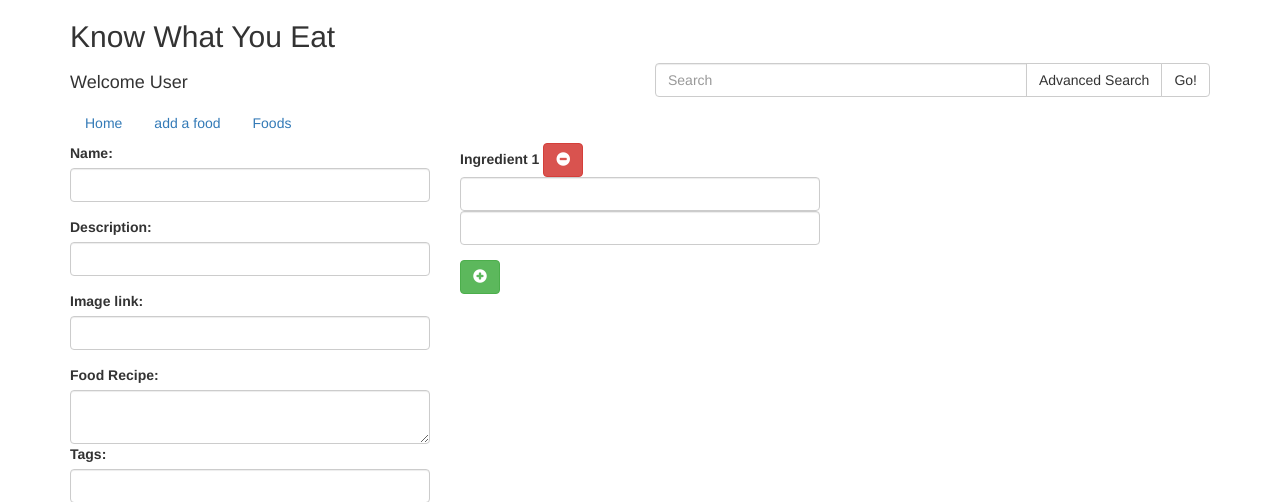
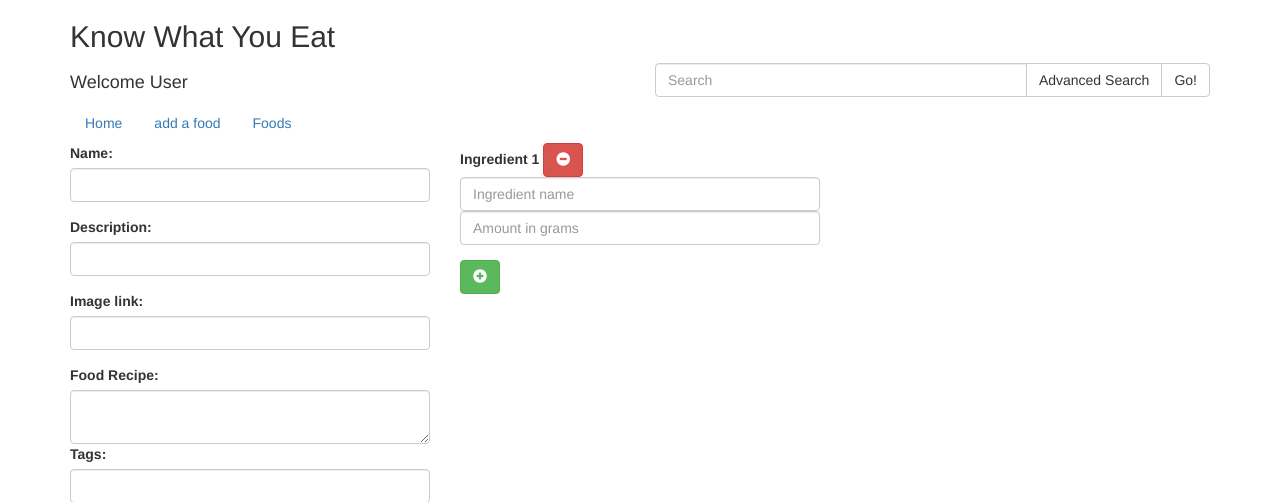
Before and after one commit to bounswe/bounswe2016group4, a Django app: page /new_food in a window 1280 px wide. Shown: the top 502 px of the page. Run offline with Django 3.2, Linux system fonts and the light colour scheme; some libraries are stand-ins or nearby versions.

Commit message:
add food page updated, there is a problem with adding post request data

```diff
--- a/kwueBackend/kwue/controllers/food.py
+++ b/kwueBackend/kwue/controllers/food.py
@@ -22,7 +22,7 @@ def add_food(req):
     food_recipe = ""
     ingredient_list = []
     for ingredient in ingredients:
-        food_recipe += ingredient[0] + " " + ingredient[1] + "\n"
+        food_recipe += ingredient['ingredient'] + " " + ingredient['value'] + "\n"
         ingredient_list.append(ingredient[0])
     nutrition_dict = request_nutrition(food_recipe)
 
--- a/kwueBackend/kwue/static/js/food.js
+++ b/kwueBackend/kwue/static/js/food.js
@@ -4,6 +4,18 @@
 $(document).ready(function(){
     $("#555").click(function(){
         $("#555").hide();
+    });
+
+    $("#submit-button").click(function () {
+        var data = $('#food-form').serializeArray();
+        var ingredients = [];
+        $(".ing-group").each(function () {
+            var name = $(this).children("#ingredient-1").val();
+            var value = $(this).children("#ingredient-1-val").val();
+            var temp = {'ingredient': name, 'value': value};
+        });
+        data.push({name: 'ingredients', value: ingredients});
+        $.post("add_food", data);
     });
 
     $("#tag_button").click(function () {
@@ -32,13 +44,13 @@ $(document).ready(function(){
         var html = "<div class='form-group ing-group'>" +
             "<label for='ingredient-1'>Ingredient 1</label>" +
             "<a href='#' class='btn btn-danger ingredient-delete' id='ingredient-delete'><span class='glyphicon glyphicon-minus-sign'></span></a>" +
-            "<input type='text' class='form-control' id='ingredient-1' value=''>" +
-            "<input type='number' class='form-control' id='ingredient-1-val' value=''>" +
-            "</div>"
+            "<input type='text' class='form-control ing-name' id='ingredient-1' value='' placeholder='Ingredient name'>" +
+            "<input type='number' class='form-control ing-gram' id='ingredient-1-val' value='' placeholder='Amount in grams' min='1'>" +
+            "</div>";
         $("#ingredient-add").before(html);
     })
 });
 
 $(document).on('click', '.ingredient-delete', function () {
     $(this).parent().remove();
-})
+});
--- a/kwueBackend/kwue/templates/kwue/add_food.html
+++ b/kwueBackend/kwue/templates/kwue/add_food.html
@@ -48,14 +48,14 @@
                 <div>
                     <a href="#" id="tag_button" class="btn btn-default">Get Semantic Tags</a>
                 </div>
-                <button type="submit" form="food-form" class="btn btn-default">Submit</button>
+                <a href="#submit-button" form="food-form" class="btn btn-default" id="submit-button">Submit</a>
             </div>
             <div class="col-md-4" id="ingredient-table">
                 <div class="form-group ing-group">
                     <label for="ingredient-1">Ingredient 1</label>
-                    <a href="#" class="btn btn-danger ingredient-delete" id="ingredient-delete"><span class="glyphicon glyphicon-minus-sign"></span></a>
-                    <input type="text" class="form-control" id="ingredient-1" value="">
-                    <input type="number" class="form-control" id="ingredient-1-val" value="">
+                    <a href="#" class="btn btn-danger ingredient-delete"><span class="glyphicon glyphicon-minus-sign"></span></a>
+                    <input type="text" class="form-control" id="ingredient-1" value="" placeholder="Ingredient name">
+                    <input type="number" class="form-control" id="ingredient-1-val" value="" min="1" placeholder="Amount in grams">
                 </div>
                 <a href="#" class="btn btn-success" id="ingredient-add"><span class="glyphicon glyphicon-plus-sign"></span></a>
             </div>
--- a/kwueBackend/kwue/templates/kwue/home.html
+++ b/kwueBackend/kwue/templates/kwue/home.html
@@ -3,9 +3,10 @@
 <html lang="en">
 <head>
     <meta charset="UTF-8">
-    <link rel="stylesheet" href="{% static 'css/bootstrap-min.css' %}">
+    <link rel="stylesheet" href="{% static 'css/bootstrap.min.css' %}">
     <script src="{% static 'js/jquery-3.1.1.min.js' %}"></script>
     <script src="{% static 'js/food.js' %}"></script>
+    <script src="{% static 'js/bootstrap.min.js' %}"></script>
     <title>KWUE</title>
 </head>
 <body>
```
